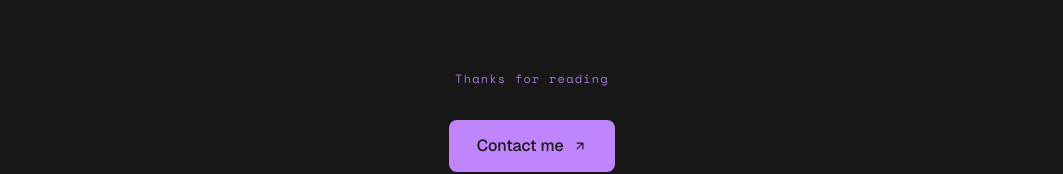
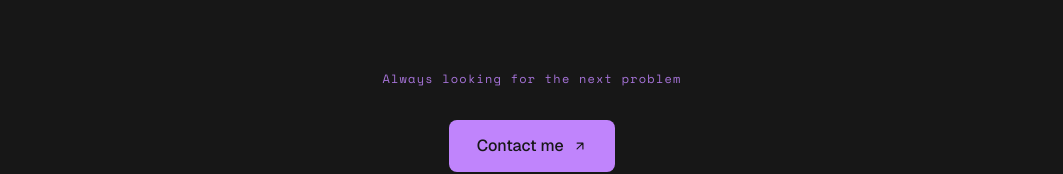
Before and after one commit to WillyChili/My-Portfolio, a Next.js app: page /work/analytics-dashboard in a window 1280 px wide. Shown: the part 2344-2518 px from the top of the page, without its empty margins (108-1171 px from the left). Built offline with nearby package versions, Linux system fonts and the light colour scheme.

Commit message:
Swap closing CTA eyebrow copy
"Thanks for reading" -> "Always looking for the next problem",
better fits the sign-off as an invitation rather than a wrap-up.

```diff
--- a/components/ClosingCTA.tsx
+++ b/components/ClosingCTA.tsx
@@ -1,7 +1,7 @@
 "use client";
 
 /**
- * Closing block for a case study: a thank-you note plus a "get in
+ * Closing block for a case study: a short eyebrow line plus a "get in
  * touch" CTA, shown after the last content section and before the
  * footer nav ("← All projects"). Centered, quieter than the home
  * page's ContactSection so it reads as a sign-off, not a duplicate
@@ -31,7 +31,7 @@ export default function ClosingCTA({ accentColor }: { accentColor: string }) {
           opacity: 0.85,
         }}
       >
-        Thanks for reading
+        Always looking for the next problem
       </span>
 
       <a
```
